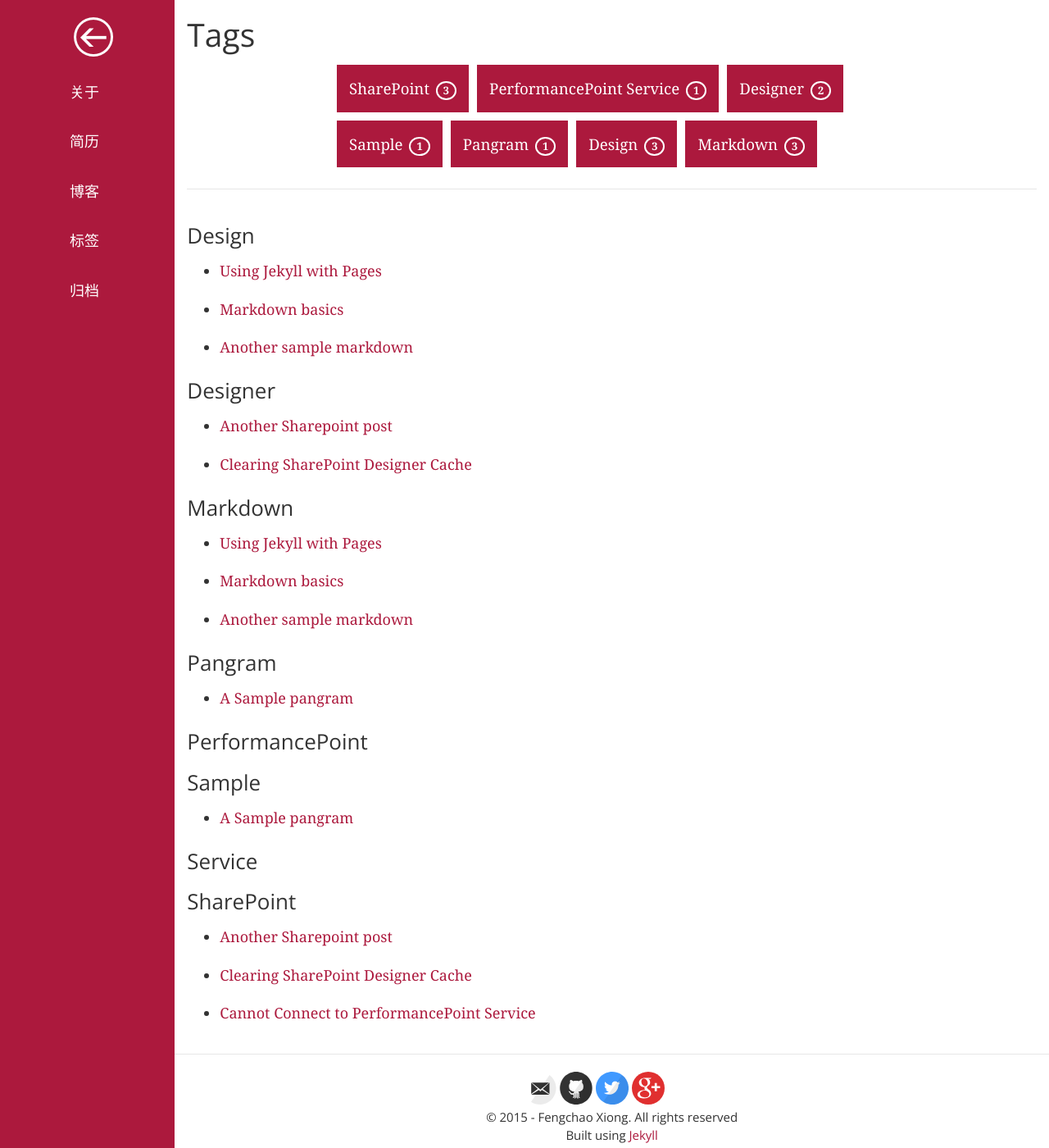
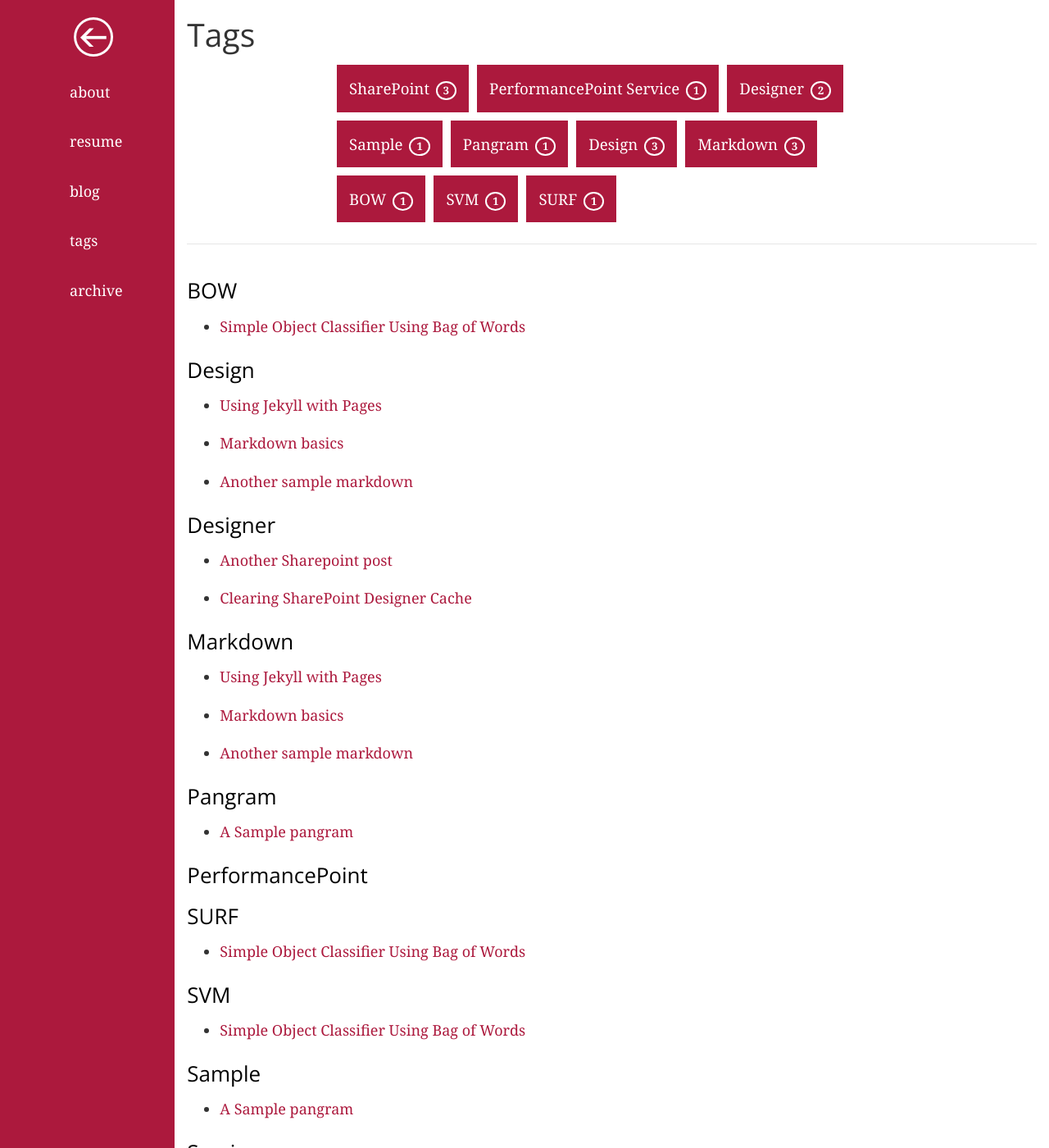
Before and after one commit to bearshng/xiongfuli, a Jekyll site: the page built from tags/index.html, in a window 1280 px wide and 1400 px high. Shown: the whole window at 82% size. Built offline with Jekyll 4.4.1, drawn with Linux system fonts in a browser that asks for light colours; some of the changed lines change nothing that is shown.

Commit message:
add a new blog
add a new blog

```diff
--- a/_config.yml
+++ b/_config.yml
@@ -15,15 +15,15 @@
 
 # Navigation
 navigation:
-- text: 关于
+- text: about
   url: /about/
-- text: 简历
+- text: resume
   url: /resume/cv.pdf
-- text: 博客
+- text: blog
   url: /blog/
-- text: 标签
+- text: tags
   url: /tags/
-- text: 归档
+- text: archive
   url : /archive/
 
 # Author Details
--- /dev/null
+++ b/_posts/2015-2-20-Simple-Object-Classifier-Using-Bag-of-Words.md
@@ -0,0 +1,189 @@
+---
+layout: post
+title:  Simple Object Classifier Using Bag of Words
+date:   2015-2-20 16:09:58
+categories: Pattern Recongnition
+tags: BOW SVM SURF
+---
+I want to build a object classifier ,for my final project in [Computer Vison](http://www.cs.zju.edu.cn/~gpan/course/cv2014g "Computer Vison") Course.As the document says ,this project has following requirements.
+
+1. build a database that contains at least 10  kinds of objects ,such as horse,face,cars.
+2. show user the category of input object which is unknown.
+3. implement more than two methods if possible.
+4.    make performance test on your own data sets (Classification accuracy)
+
+Many methods are available.Among these methods , feature learning ＋ similar matching / classification is the most famous.For feature learning.I follow a very simple technique named Bag of words.
+The method is simple:
+
+1. **Extract features** of choice from training set that contains all classes.
+2. **Create a vocabulary** of features by clustering the features (kNN, etc). Let's say 500 features long.
+3. **Train your classifiers** (SVMs, Naive-Bayes, boosting, etc) on training set again (preferably a different one), this time check the features in the image for their closest clusters in the vocabulary. Create a histogram of responses for each image to words in the vocabulary, it will be a 1000-entries long vector. Create a sample-label dataset for the training.
+4. When you get an image you havn't seen - run the classifier and it should, god willing, give you the right class.
+
+## Extract Features ##
+Starting with the following step:
+
+1. Create a FeatureDetector(SURF、SIFT)
+2.  Extract  features of an image and put them in a vector(you should resize the image in order to extract features)
+
+    	SurfFeatureDetector detector(400);
+		Ptr<DescriptorExtractor > extractor(
+			new OpponentColorDescriptorExtractor(
+			Ptr<DescriptorExtractor>(new SurfDescriptorExtractor())
+			)
+			);
+
+		Mat descriptors;
+		Mat training_descriptors(1, extractor->descriptorSize(), extractor->descriptorType());
+		Mat img;
+
+		while (dirp = readdir(dp))
+		{
+			//	count++;
+			filepath = dir + "/" + dirp->d_name;
+
+			// If the file is a directory (or is in some way invalid) we'll skip it
+			if (stat(filepath.c_str(), &filestat)) continue;
+			if (S_ISDIR(filestat.st_mode))         continue;
+
+			img = imread(filepath);
+			if (!img.data) {
+				continue;
+			}
+
+			resize(img, img, Size(imageSize, imageSize), 0, 0, CV_INTER_LINEAR);
+			detector.detect(img, keypoints);
+			extractor->compute(img, keypoints, descriptors);
+			training_descriptors.push_back(descriptors);
+			cout << ".";
+		}
+
+
+
+
+## Create vocabulary ##
+
+Let's go create a vocabulary then.Opencv has provide a simple API for users.
+
+
+    BOWKMeansTrainer bowtrainer(1000); //num clusters
+	bowtrainer.add(training_descriptors);
+	Mat vocabulary = bowtrainer.cluster();
+
+##  Train  SVM classifiers ##
+We're gonna train a 2-class SVM, in a 1-vs-all kind of way. Meaning we train an SVM that can say "yes" or "no" when choosing between one class and the rest of the classes, hence 1-vs-all.
+But first, we need to scour the training set for our histograms (the responses to the vocabulary, remember?):
+
+	Ptr<ifstream> ifs(new ifstream("train.txt"));
+	int total_samples = 0;
+	vector<string> classes_names;
+	char buf[1024]; int count = 0;
+	vector<string> lines;
+	while (!ifs->eof()) {// && count++ < 30) {
+		ifs->getline(buf, 1024);
+		if (ifs->fail()){
+			break;
+		}
+		lines.push_back(buf);
+	}
+	for (int i = 0; i < lines.size(); i++) {
+		vector<KeyPoint> keypoints;
+		Mat response_hist;
+		Mat img;
+		string filepath;
+		string line(lines[i]);
+		istringstream iss(line);
+		iss >> filepath;
+		string class_; iss >> class_;
+
+		if (class_.size() == 0) continue;
+		class_ = "class_" + class_;
+		img = imread(filepath);
+		resize(img, img, Size(imageSize, imageSize), 0, 0, CV_INTER_LINEAR);
+		//imshow("", img);
+		//waitKey(0);
+		detector->detect(img, keypoints);
+		bowide.compute(img, keypoints, response_hist);
+		cout << "."; cout.flush();
+		if (classes_training_data.count(class_) == 0) { //not yet created...
+			classes_training_data[class_].create(0, response_hist.cols, response_hist.type());
+			classes_names.push_back(class_);
+		}
+		classes_training_data[class_].push_back(response_hist);
+		total_samples++;
+		//		waitKey(0);
+	}
+
+
+Now,  notice I'm keeping the training data for each class separately, this is because we will need this for later creating the 1-vs-all samples-labels matrices.Alright, data gotten, let's get training:
+
+	vector<string> classes_names;
+	for (map<string, Mat>::iterator it = classes_training_data.begin(); it != classes_training_data.end(); ++it) {
+		classes_names.push_back((*it).first);
+	}
+	for (int i = 0; i < classes_names.size(); i++) {
+		string class_ = classes_names[i];
+		Mat samples(0, response_cols, response_type);
+		Mat labels(0, 1, CV_32FC1);
+
+		//copy class samples and label
+		samples.push_back(classes_training_data[class_]);
+		Mat class_label = Mat::ones(classes_training_data[class_].rows, 1, CV_32FC1);
+		labels.push_back(class_label);
+
+		//copy rest samples and label
+		for (map<string, Mat>::iterator it1 = classes_training_data.begin(); it1 != classes_training_data.end(); ++it1) {
+			string not_class_ = (*it1).first;
+			if (not_class_.compare(class_) == 0) continue;
+			samples.push_back(classes_training_data[not_class_]);
+			class_label = Mat::zeros(classes_training_data[not_class_].rows, 1, CV_32FC1);
+			labels.push_back(class_label);
+		}
+
+		Mat samples_32f; samples.convertTo(samples_32f, CV_32F);
+		if (samples.rows == 0) continue;
+		CvSVM classifier;
+		//CvParamGrid Cgrid(0.1, 10000, sqrt(10.0f));
+		classifier.train(samples_32f, labels);
+
+		{
+			stringstream ss;
+			ss << featureDescriptor << "_SVM_classifier_";
+
+			ss << class_ << ".yml";
+			classifier.save(ss.str().c_str());
+		}
+	}
+
+
+Note how I build the samples and the labels, where each time I put in the positive samples and mark the labels '1', and then I put the rest of the samples and label them '0'.
+Moving on to .... testing the classifiers!
+
+	resize(__img, __img, Size(imageSize, imageSize), 0, 0, CV_INTER_LINEAR);
+	Mat response_hist;
+	vector<KeyPoint> keypoints;
+	detector->detect(__img, keypoints);
+	bowide->compute(__img, keypoints, response_hist);
+	out_classes.clear();
+	float minf = FLT_MAX; string minclass;
+
+	for (map<string, unique_ptr<CvSVM>>::iterator it = classes_classifiers.begin(); it != classes_classifiers.end(); ++it) {
+		//std::cout << (*it).first << std::endl;
+		float res = (*it).second->predict(response_hist, true);
+		//std::cout << res<< std::endl;
+		string str1 = (*it).first;
+		double temp1 = atof(str1.c_str());
+		int temp2 = int(temp1);
+		out_classes.insert(pair<float, string>(res, getObjectType(temp2)));
+		if (res > 1.0) continue;
+		if (res < minf) {
+			minf = res;
+			minclass = (*it).first;
+		}
+	}
+	double obj = atof(minclass.c_str());
+
+
+## Code ##
+Get the whole thing at:
+[https://github.com/bearshng/code/tree/master/object Recongnition](https://github.com/bearshng/code/tree/master/object%20Recongnition)
--- a/tags/index.html
+++ b/tags/index.html
@@ -12,7 +12,7 @@
                 <ul class="nav nav-pills">
                     {% for tag in site.tags %}
                     <li class="red" style="margin:5px">
-                        <a href="/tags/{{ tag | first | slugize }}/"> {{ tag | first }}&nbsp;<span class="badge">{{ tag | last | size}}</span></a>
+                        <a href="/tags/#{{ tag | first | slugize }}"> {{ tag | first }}&nbsp;<span class="badge">{{ tag | last | size}}</span></a>
                     </li>
                     {% endfor %}
                 </ul>
@@ -35,7 +35,7 @@
             {% assign sortedtags = tags | split:' ' | sort %}
 
             {% for tag in sortedtags %}
-                <h3>{{tag}}</h3>
+                <h3><a name={{tag}} style="color:black">{{tag}}</a></h3>
                 <ul>
                     {% for post in site.posts %}
                         {% for otag in post.tags %}
```
